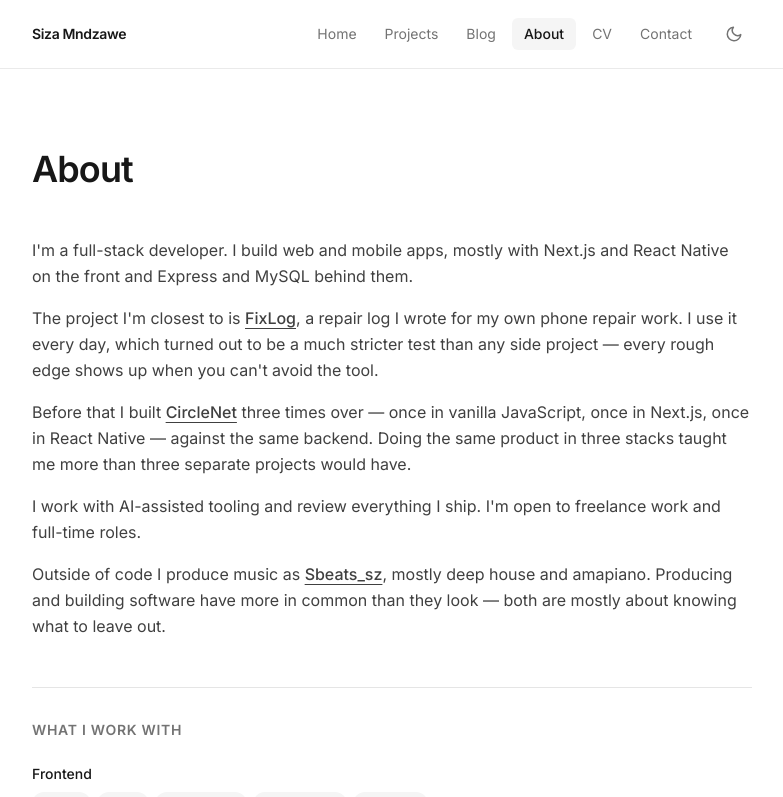
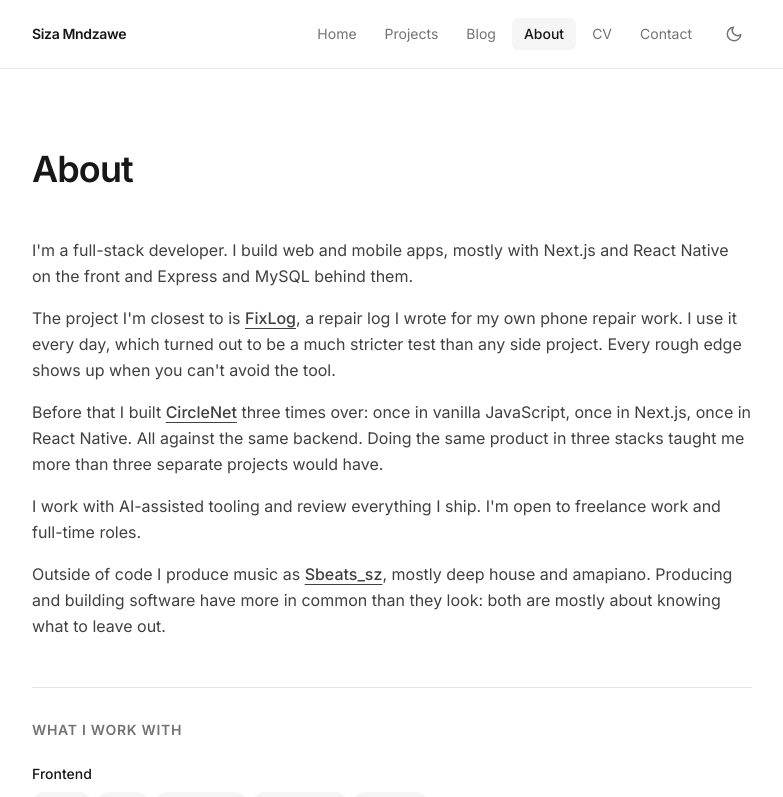
Before and after one commit to Sizasutfu/siza-portfolio, a Next.js app: page /about in a window 1280 px wide. Shown: the top 797 px of the page, without its empty margins (248-1031 px from the left). Built offline with nearby package versions, Linux system fonts and the light colour scheme.

Commit message:
Remove em dashes from about page

```diff
--- a/src/app/about/page.tsx
+++ b/src/app/about/page.tsx
@@ -49,8 +49,8 @@ export default function AboutPage() {
             </Link>
             , a repair log I wrote for my own phone repair work. I use it
             every day, which turned out to be a much stricter test than any
-            side project — every rough edge shows up when you can't avoid
-            the tool.
+            side project. Every rough edge shows up when you can't avoid the
+            tool.
           </p>
           <p>
             Before that I built{" "}
@@ -60,9 +60,9 @@ export default function AboutPage() {
             >
               CircleNet
             </Link>{" "}
-            three times over — once in vanilla JavaScript, once in Next.js,
-            once in React Native — against the same backend. Doing the same
-            product in three stacks taught me more than three separate
+            three times over: once in vanilla JavaScript, once in Next.js,
+            once in React Native. All against the same backend. Doing the
+            same product in three stacks taught me more than three separate
             projects would have.
           </p>
           <p>
@@ -80,7 +80,7 @@ export default function AboutPage() {
               Sbeats_sz
             </a>
             , mostly deep house and amapiano. Producing and building software
-            have more in common than they look — both are mostly about knowing
+            have more in common than they look: both are mostly about knowing
             what to leave out.
           </p>
         </div>
```
Also changed, not shown: content/blog/the-user-doesnt-see-status-codes.mdx (renamed from content/blog/the-user-doesnt-see-status-codes.mdx.mdx).
